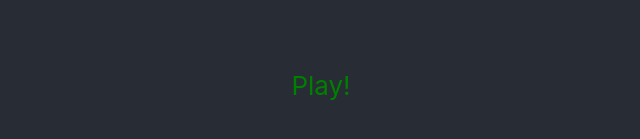
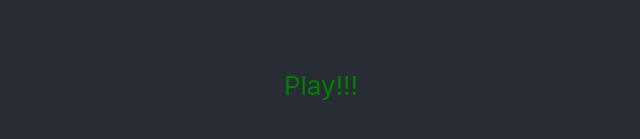
Before and after one commit to NickE27/nicky-training, a React (Create React App) app: page / in a window 1280 px wide. Shown: the part 315-454 px from the top of the page, without its empty margins (319-959 px from the left). Built offline with nearby package versions, Linux system fonts and the light colour scheme.

Commit message:
A couple more exclamation marks for good measure

```diff
--- a/src/App.js
+++ b/src/App.js
@@ -40,7 +40,7 @@ const App = () => {
             playingId !== null ? "play-button-playing" : ""
           }`}
         >
-          {playingId !== null ? "Stop" : "Play!"}
+          {playingId !== null ? "Stop" : "Play!!!"}
         </div>
 
         {sound && sound.duration() > 0 && (
```
